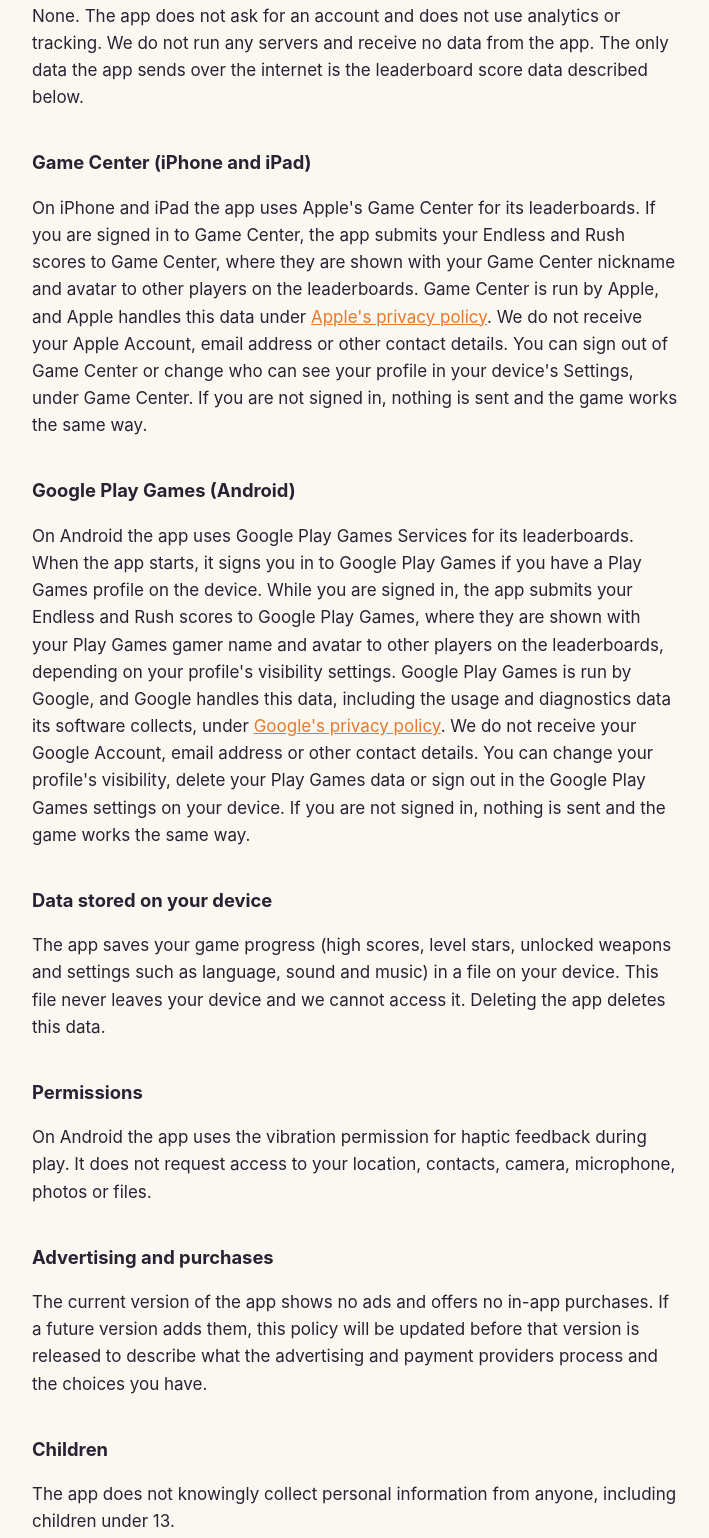
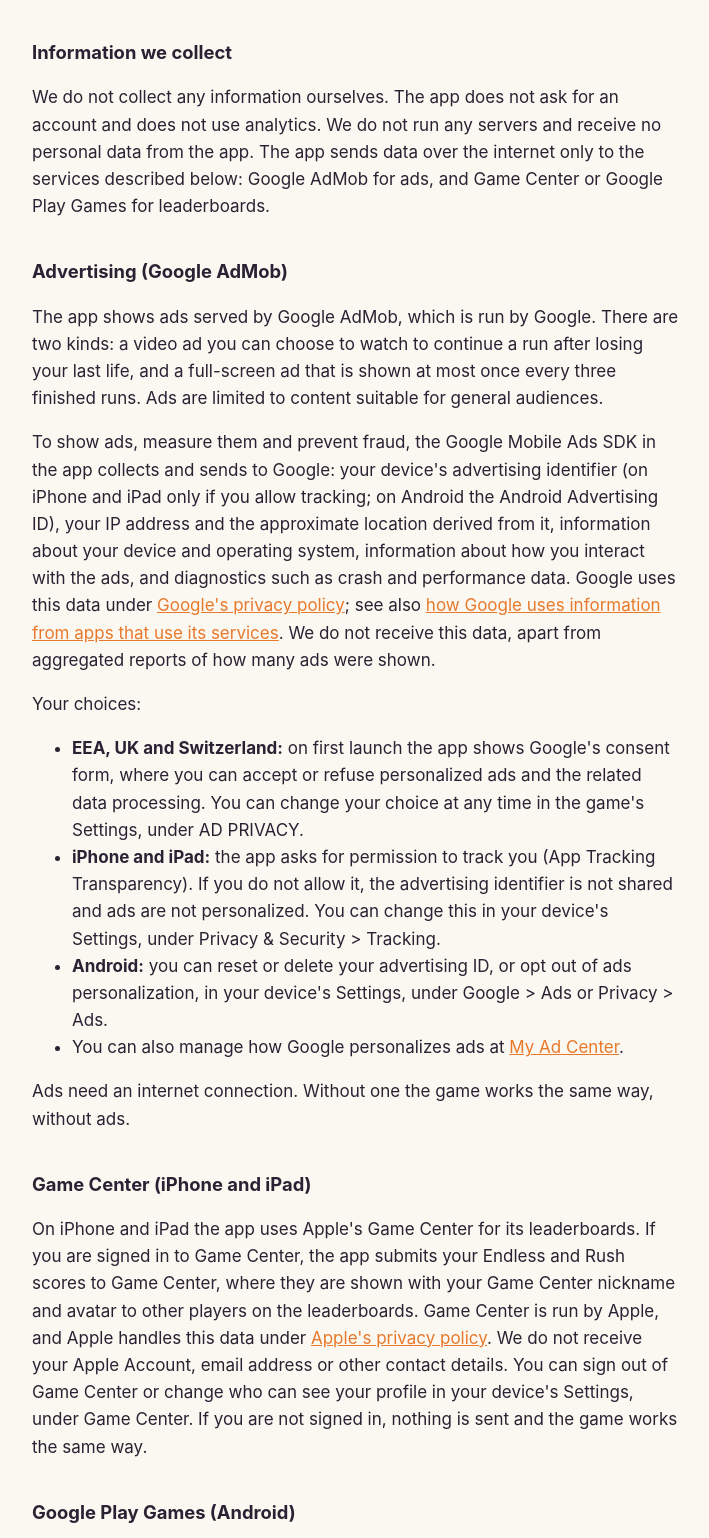
Before and after one commit to erdemgurell/erdemgurell.github.io, a plain HTML site: page whipbonk/privacy.html in a window 1280 px wide. Shown: the part 493-2031 px from the top of the page, without its empty margins (284-993 px from the left). Drawn offline with Linux system fonts and the light colour scheme.

Commit message:
Describe Google AdMob ads, consent and tracking in the WhipBonk privacy policy
Co-Authored-By: Claude Opus 5.5 <noreply@anthropic.com>

```diff
--- a/whipbonk/privacy.html
+++ b/whipbonk/privacy.html
@@ -13,21 +13,55 @@
   <img src="icon.png" alt="WhipBonk icon">
   <h1>WhipBonk Privacy Policy</h1>
 </header>
-<p class="muted">Effective date: November 20, 2026</p>
+<p class="muted">Effective date: November 21, 2026</p>
 
 <div class="card">
-  <strong>In short:</strong> WhipBonk does not collect, store on any server, or share any personal
-  information. Your progress stays on your device. If you use Game Center on iPhone and iPad or
-  Google Play Games on Android, your scores are sent to that service's leaderboards.
+  <strong>In short:</strong> We do not run any servers and do not collect or store your personal
+  information. Your progress stays on your device. The app shows ads from Google AdMob, which
+  processes device and usage data to show and measure ads; on iPhone and iPad ads are personalized only
+  if you allow tracking, and in the EEA, UK and Switzerland only with your consent. If you use Game
+  Center on iPhone and iPad or Google Play Games on Android, your scores are sent to that service's
+  leaderboards.
 </div>
 
 <p>This policy explains how the mobile game WhipBonk ("the app"), available on Google Play and the
 App Store, handles information. The app is developed by Artam Games, the studio name of Erdem Gürel ("we", "us").</p>
 
 <h2>Information we collect</h2>
-<p>None. The app does not ask for an account and does not use analytics or tracking. We do not run
-any servers and receive no data from the app. The only data the app sends over the internet is the
-leaderboard score data described below.</p>
+<p>We do not collect any information ourselves. The app does not ask for an account and does not use
+analytics. We do not run any servers and receive no personal data from the app. The app sends data
+over the internet only to the services described below: Google AdMob for ads, and Game Center or
+Google Play Games for leaderboards.</p>
+
+<h2>Advertising (Google AdMob)</h2>
+<p>The app shows ads served by Google AdMob, which is run by Google. There are two kinds: a video ad
+you can choose to watch to continue a run after losing your last life, and a full-screen ad that is
+shown at most once every three finished runs. Ads are limited to content suitable for general
+audiences.</p>
+<p>To show ads, measure them and prevent fraud, the Google Mobile Ads SDK in the app collects and sends
+to Google: your device's advertising identifier (on iPhone and iPad only if you allow tracking; on
+Android the Android Advertising ID), your IP address and the approximate location derived from it,
+information about your device and operating system, information about how you interact with the ads,
+and diagnostics such as crash and performance data. Google uses this data under
+<a href="https://policies.google.com/privacy">Google's privacy policy</a>; see also
+<a href="https://policies.google.com/technologies/partner-sites">how Google uses information from apps
+that use its services</a>. We do not receive this data, apart from aggregated reports of how many ads
+were shown.</p>
+<p>Your choices:</p>
+<ul>
+  <li><strong>EEA, UK and Switzerland:</strong> on first launch the app shows Google's consent form,
+  where you can accept or refuse personalized ads and the related data processing. You can change your
+  choice at any time in the game's Settings, under AD PRIVACY.</li>
+  <li><strong>iPhone and iPad:</strong> the app asks for permission to track you (App Tracking
+  Transparency). If you do not allow it, the advertising identifier is not shared and ads are not
+  personalized. You can change this in your device's Settings, under Privacy &amp; Security &gt;
+  Tracking.</li>
+  <li><strong>Android:</strong> you can reset or delete your advertising ID, or opt out of ads
+  personalization, in your device's Settings, under Google &gt; Ads or Privacy &gt; Ads.</li>
+  <li>You can also manage how Google personalizes ads at
+  <a href="https://myadcenter.google.com">My Ad Center</a>.</li>
+</ul>
+<p>Ads need an internet connection. Without one the game works the same way, without ads.</p>
 
 <h2>Game Center (iPhone and iPad)</h2>
 <p>On iPhone and iPad the app uses Apple's Game Center for its leaderboards. If you are signed in to
@@ -56,16 +90,19 @@ language, sound and music) in a file on your device. This file never leaves your
 cannot access it. Deleting the app deletes this data.</p>
 
 <h2>Permissions</h2>
-<p>On Android the app uses the vibration permission for haptic feedback during play. It does not
-request access to your location, contacts, camera, microphone, photos or files.</p>
+<p>On Android the app uses the vibration permission for haptic feedback during play, the internet and
+network state permissions to load ads and leaderboards, and the advertising ID permission used by
+Google AdMob. On iPhone and iPad it asks for tracking permission as described above. It does not request
+access to your location, contacts, camera, microphone, photos or files.</p>
 
-<h2>Advertising and purchases</h2>
-<p>The current version of the app shows no ads and offers no in-app purchases. If a future version
-adds them, this policy will be updated before that version is released to describe what the
-advertising and payment providers process and the choices you have.</p>
+<h2>Purchases</h2>
+<p>The current version of the app offers no in-app purchases. If a future version adds them, this
+policy will be updated before that version is released to describe what the payment providers process.</p>
 
 <h2>Children</h2>
-<p>The app does not knowingly collect personal information from anyone, including children under 13.</p>
+<p>The app is a game for a general audience and is not directed at children under 13. We do not
+knowingly collect personal information from children, and the ads it shows are limited to content
+suitable for general audiences.</p>
 
 <h2>Changes to this policy</h2>
 <p>If this policy changes, the new version will be posted on this page with a new effective date.</p>
```
